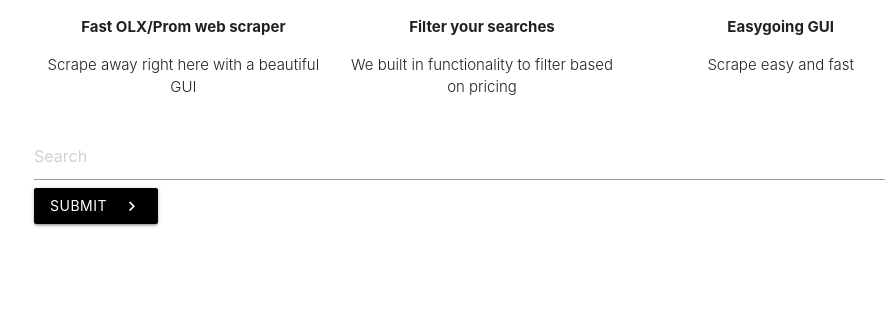
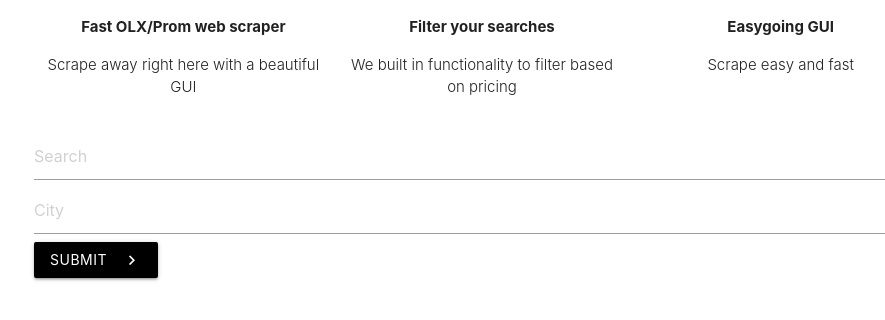
Before and after one commit to yKuzmenko740/Search_engine, a Django app: page / in a window 1280 px wide. Shown: the part 264-584 px from the top of the page, without its empty margins (158-1043 px from the left). Run offline with Django 3.2, Linux system fonts and the light colour scheme.

Commit message:
City filter added

```diff
--- a/my_site/models.py
+++ b/my_site/models.py
@@ -5,9 +5,10 @@
 class Search(models.Model):
     search = models.CharField(max_length=500)
     created = models.DateTimeField(auto_now=True)
+    city = models.CharField(max_length=100, default='list')
 
     def __str__(self):
-        return f'{self.search}'
+        return f'{self.search, self.city}'
 
     class Meta:
         verbose_name_plural = 'Searches'
--- a/my_site/views.py
+++ b/my_site/views.py
@@ -3,7 +3,8 @@
 from bs4 import BeautifulSoup
 from . import models
 
-BASE_OLX_URL = 'https://www.olx.ua/uk/list/q-{}/'
+BASE_OLX_URL = 'https://www.olx.ua/uk/{}/q-{}/'
+CITIES = ['Kiev', 'Dnepr', 'Kharkov', 'Odessa', 'Lvov']
 
 
 def home(request):
@@ -12,8 +13,13 @@
 
 def new_search(request):
     search = request.POST.get('search')
-    models.Search.objects.create(search=search)
-    final_url = BASE_OLX_URL.format(search.replace(" ", "-"))
+    city = request.POST.get('city')
+    models.Search.objects.create(search=search,city=city)
+    if city in CITIES:
+        final_url = BASE_OLX_URL.format(city,search.replace(" ", "-"))
+    else:
+        final_url = BASE_OLX_URL.format('list',search.replace(" ", "-"))
+    print(final_url)
     response = requests.get(final_url)
     data = response.text
 
--- a/search_engine/settings.py
+++ b/search_engine/settings.py
@@ -120,4 +120,7 @@
 # https://docs.djangoproject.com/en/3.1/howto/static-files/
 
 STATIC_URL = '/static/'
-STATIC_ROOT = os.path.join(BASE_DIR, "static")
+STATIC_ROOT =os.path.join(BASE_DIR, "static")
+STATICFILES_DIRS = [
+    'static/css',
+]
--- /dev/null
+++ b/static/css/style.css
@@ -0,0 +1,13 @@
+.card {
+    height: 400px;
+    overflow: hidden
+}
+
+.card-image{
+    height: 250px;
+    overflow: hidden;
+}
+.search-res{
+    font-size: 10px;
+    text-align: center
+}
--- a/templates/base.html
+++ b/templates/base.html
@@ -50,6 +50,7 @@
 
     <form action="{% url 'new_search' %}" method="post"> {% csrf_token %}
             <input type="text" name="search" placeholder="Search">
+            <input type="text" name="city" placeholder="City">
             <button class="btn waves-effect waves-light black" type="submit" name="action">Submit
                 <i class="material-icons right">chevron_right</i>
             </button>
```
